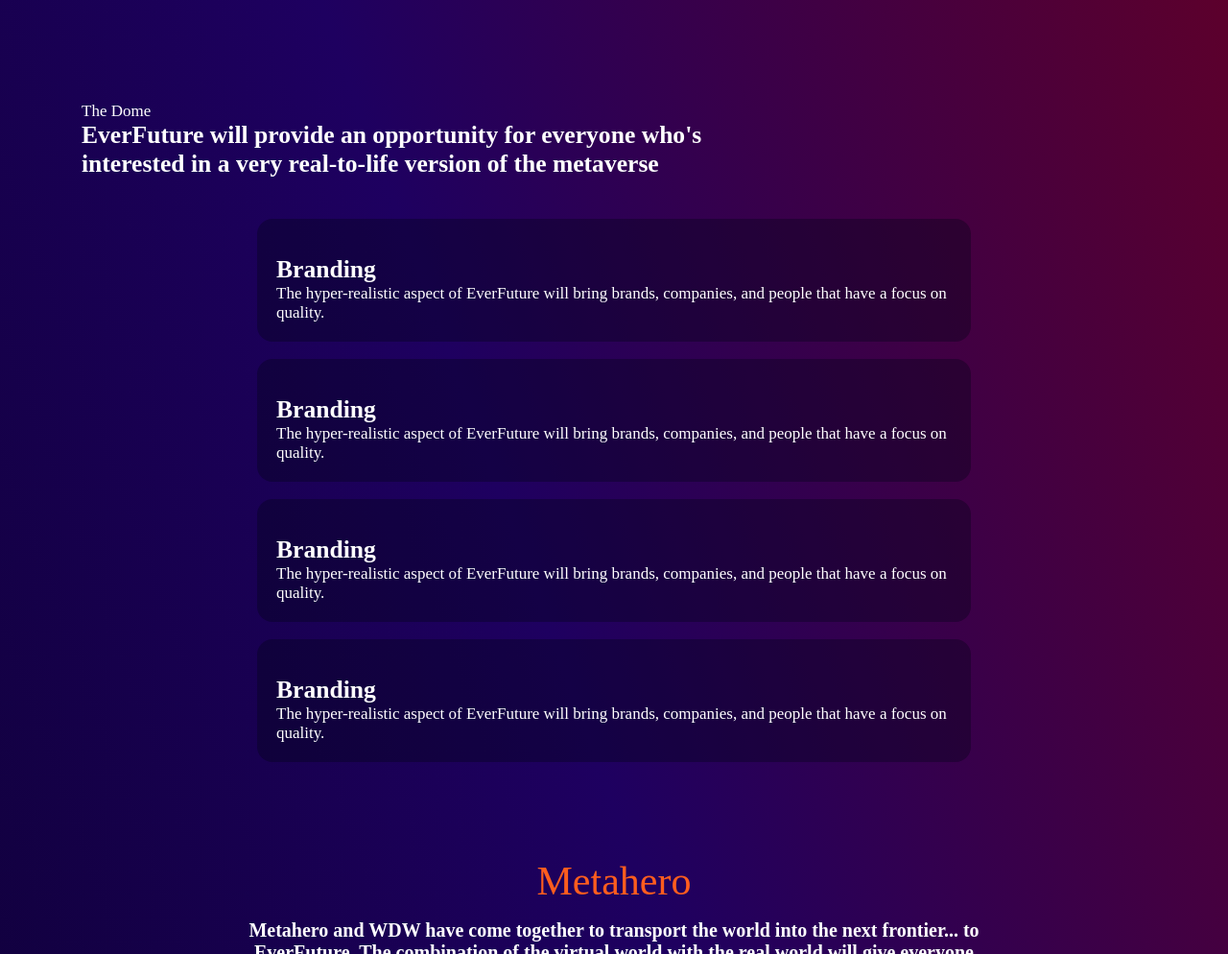
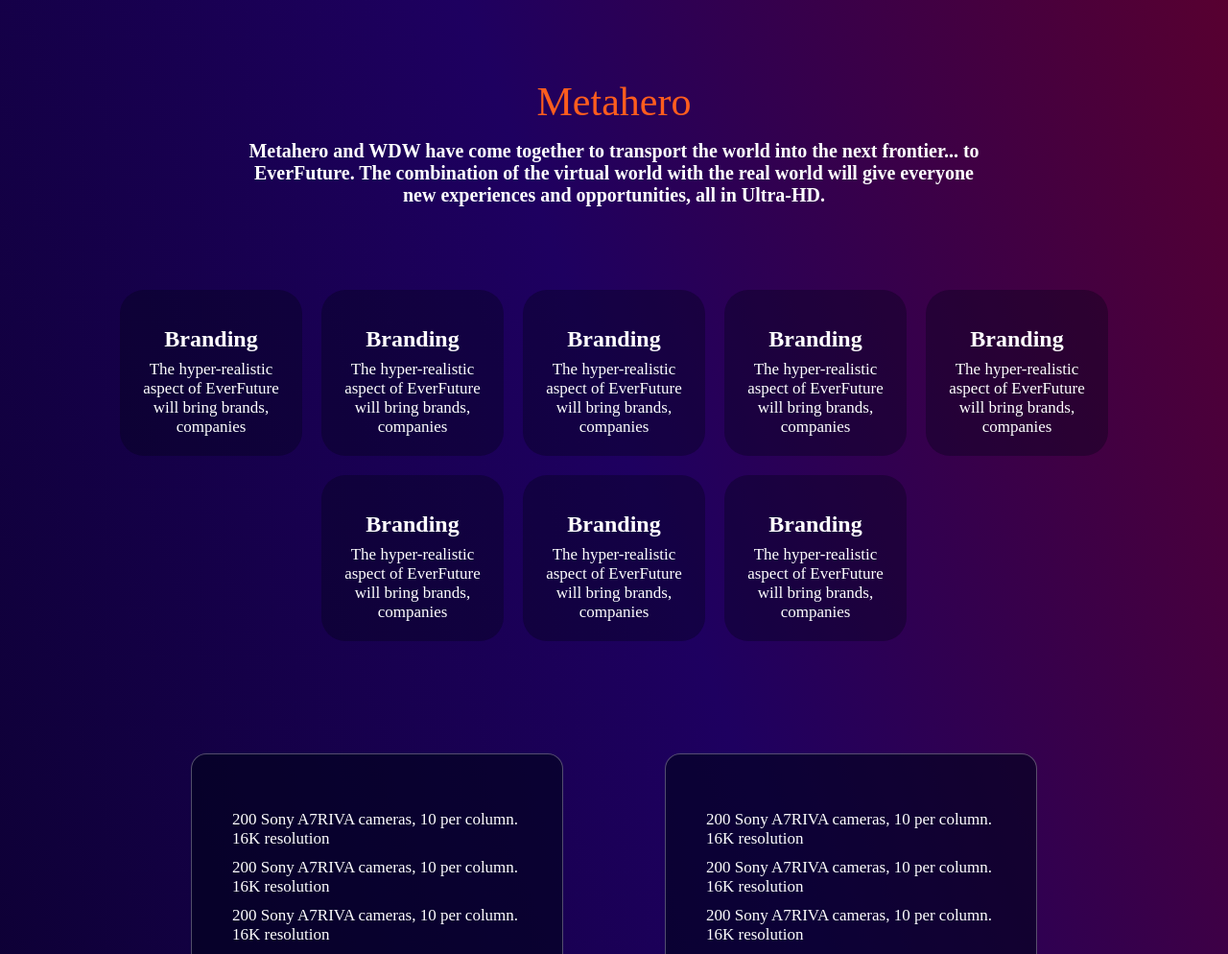
Before and after one commit to Md-Yusuf-10/EverFuture-website, a plain HTML site: page index.html in a window 1280 px wide. Shown: the part 2200-3194 px from the top of the page at 96% size. Drawn offline with Linux system fonts and the light colour scheme.

Commit message:
index.html

```diff
--- a/index.html
+++ b/index.html
@@ -213,100 +213,6 @@
         </div>
 
     </div>
-
-
-
-
-
-
-
-    <div class="full-details-sec">
-
-        <div class="container-details">
-
-            <p>The Dome</p>
-            <h2>EverFuture will provide an opportunity for everyone who's interested in a very real-to-life version of the
-                metaverse</h2>
-
-        </div>
-
-
-
-
-        <div class="details-sec">
-
-
-
-            <div class="details">
-                <span>
-                    <img src="" alt="">
-                </span>
-
-                <h2>
-                    Branding
-                </h2>
-
-                <p>The hyper-realistic aspect of EverFuture will bring brands, companies, and people that have a focus on
-                    quality.</p>
-            </div>
-
-
-
-            <div class="details">
-                <span>
-                    <img src="" alt="">
-                </span>
-
-                <h2>
-                    Branding
-                </h2>
-
-                <p>The hyper-realistic aspect of EverFuture will bring brands, companies, and people that have a focus on
-                    quality.</p>
-            </div>
-
-
-
-
-            <div class="details">
-                <span>
-                    <img src="" alt="">
-                </span>
-
-                <h2>
-                    Branding
-                </h2>
-
-                <p>The hyper-realistic aspect of EverFuture will bring brands, companies, and people that have a focus on
-                    quality.</p>
-            </div>
-
-            <div class="details">
-                <span>
-                    <img src="" alt="">
-                </span>
-
-                <h2>
-                    Branding
-                </h2>
-
-                <p>The hyper-realistic aspect of EverFuture will bring brands, companies, and people that have a focus on
-                    quality.</p>
-            </div>
-
-
-
-
-
-
-
-        </div>
-
-
-    </div>
-
-
-
 
 
 
```
